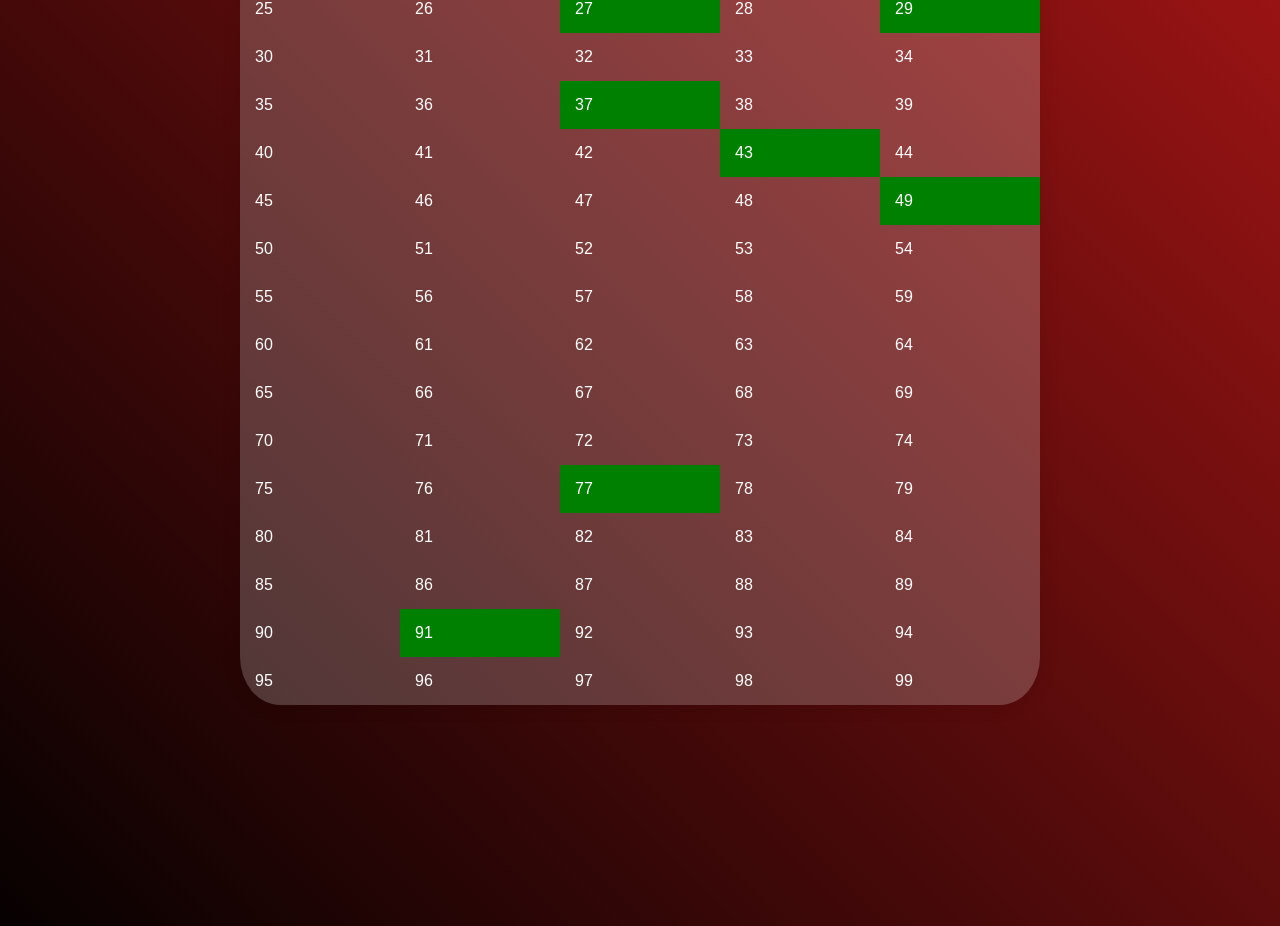
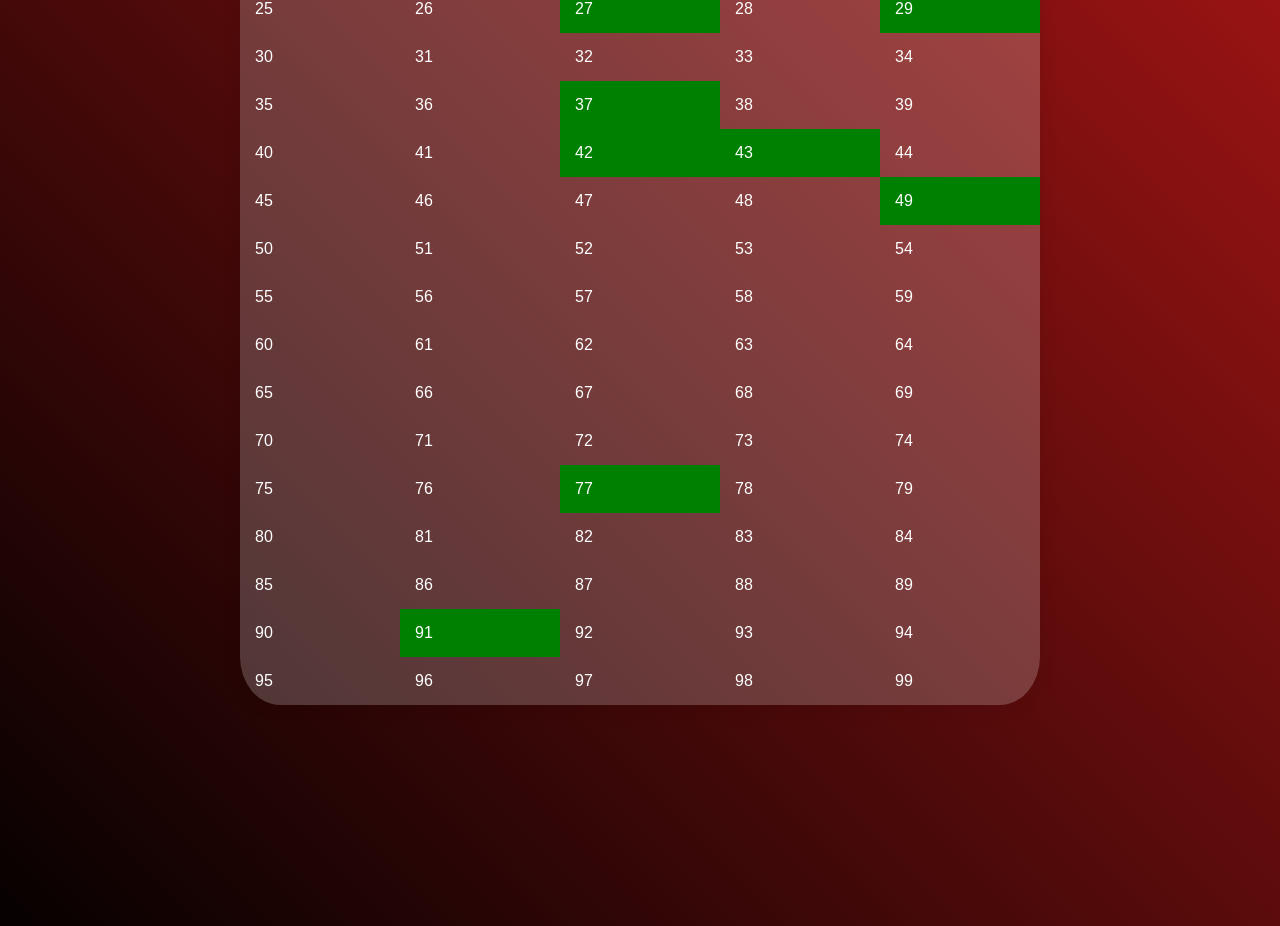
Before and after one commit to Davidpardo15/Rifa, a plain HTML site: page index.htm in a window 1280 px wide. Shown: the part 816-1742 px from the top of the page. Drawn offline with Linux system fonts and the light colour scheme.

Commit message:
Actualizar index.htm

```diff
--- a/index.htm
+++ b/index.htm
@@ -90,7 +90,7 @@
                 <tr>
                     <td class="">40</td>
                     <td class="">41</td>
-                    <td class="">42</td>
+                    <td class="ven">42</td>
                     <td class="ven">43</td>
                     <td class="">44</td>
                 </tr>
```
